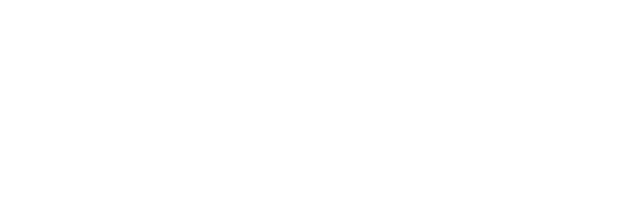
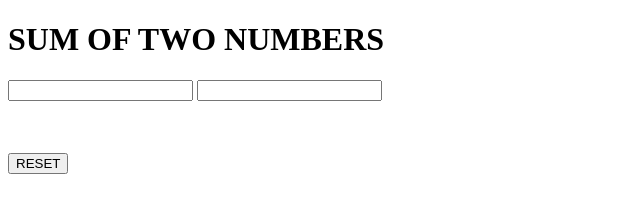
Before and after one commit to pritiugale114/sum-calculator, a plain HTML site: page index.html in a window 1280 px wide. Shown: the whole page, without its empty margins (0-640 px from the left). Drawn offline with Linux system fonts and the light colour scheme.

Commit message:
heading,input num1 and num2 of calculator given add reset button added

```diff
--- a/index.html
+++ b/index.html
@@ -6,6 +6,18 @@
     <title>sum calculator</title>
 </head>
 <body>
+    <div class="calculator-container">
+        <h1 class="heading"> SUM OF TWO NUMBERS</h1>
+        <input type="text" class="input-box" id="num1" onkeyup="calcusum()">
+        <input type="text" class="input-box" id="num2" onkeyup="calcusum()">
+        <p class="result" id="text-result"></p><br><br>
 
+        <div>
+            <button type="button" class="btn" onclick="reset()">
+                RESET
+            </button>
+        </div>
+
+    </div>
 </body>
 </html>
```
